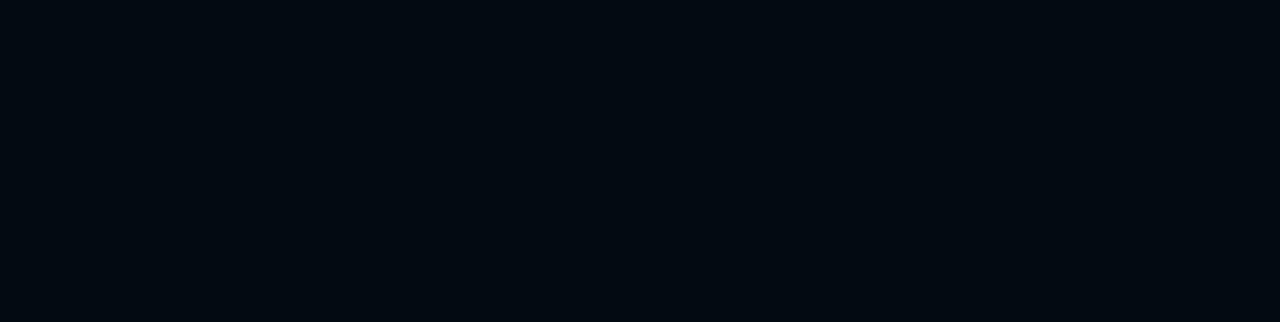
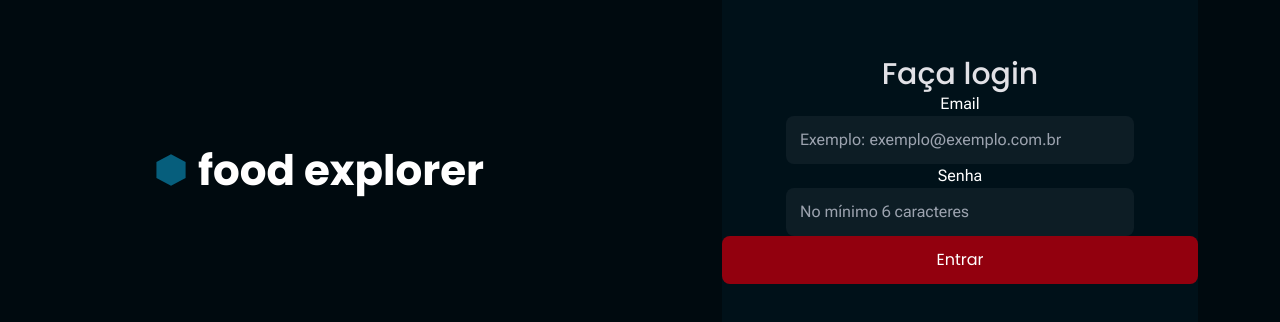
Before and after one commit to wenblack/food-explorer-next-tailwind-ts, a Next.js app: page /login in a window 1280 px wide. Shown: the part 230-552 px from the top of the page. Built offline with nearby package versions, Linux system fonts and the light colour scheme.

Commit message:
❌ Added Enter Button ❌

```diff
--- a/src/components/Button/index.tsx
+++ b/src/components/Button/index.tsx
@@ -23,7 +23,7 @@
         )
     }
     return(
-            <button className={`flex h-12 hover:opacity-80 w-full items-center bg-bgbutton gap-3 rounded-lg justify-center py-[14px] bg-redButton ${poppins.className}`}>
+            <button className={`flex  h-12 hover:opacity-80 w-full items-center bg-bgbutton gap-3 rounded-lg justify-center py-[14px] bg-redButton ${poppins.className}`}>
                 <span>
                     {value}
                 </span>
--- /dev/null
+++ b/src/components/Heading/index.tsx
@@ -0,0 +1,24 @@
+import { Poppins } from 'next/font/google'
+
+const poppins = Poppins({ subsets: ['latin'], weight: ['500', '400', '700', '600'] })
+
+
+interface titleProps {
+    h1: boolean
+    value: string
+}
+
+export function Heading ({h1,value}:titleProps){
+    if(h1){
+       return (
+            <h1 className={`font-medium   text-title text-3xl ${poppins.className} `}>
+                {value}
+            </h1>
+    )
+    }
+    return (
+            <h2 className={`font-medium  text-title text-3xl ${poppins.className} `}>
+                {value}
+            </h2>
+    )
+}
--- /dev/null
+++ b/src/components/Input/index.tsx
@@ -0,0 +1,15 @@
+interface inputProps{
+    value: string
+    label: string
+}
+
+export function Input ({value, label}:inputProps){
+    return(
+        <>
+            <label htmlFor="form">{label}</label>
+            <form id="form" name="form" action="" className="flex font-normal w-[70vw]  max-w-[348px] h-12 bg-bgForm gap-3 rounded-lg pl-[14px]">
+                <input autoFocus autoComplete="email" className="bg-transparent w-full outline-none font-normal text-base " placeholder={value}></input>
+            </form>
+        </>
+    )
+}
--- a/src/pages/login/index.tsx
+++ b/src/pages/login/index.tsx
@@ -1,12 +1,28 @@
-import { Roboto_Flex } from 'next/font/google'
+import { Logo } from '@/components/Logo'
+import { Roboto_Flex, Poppins } from 'next/font/google'
+import { Input } from '@/components/Input'
+import { Heading } from '@/components/Heading'
+import { Button } from '@/components/Button'
 
 const roboto = Roboto_Flex({ subsets: ['latin'] })
+const poppins = Poppins({ subsets: ['latin'] , weight:['700','600']})
 
 export default function Login() {
   return (
-    <div className={`min-h-screen flex  w-screen bg-bgPrimary ${roboto.className}`}>
-      <main>
+      <main className={`min-h-screen overflow-hidden h-fulll grid md:grid-cols-2 lg:grid-cols-2 sm:grid-cols-1 w-screen bg-bgPrimary  ${roboto.className}`}>
+       <div className='hidden  bg-bgPrimary text-white md:grid  lg:grid md:h-[100vh] items-center justify-center'>
+        <span className={`flex items-center gap-3 text-[42px] font-bold ${poppins.className}`}>
+        <Logo></Logo>
+        </span>
+       </div>
+       <div className=' text-white grid h-[100vh] items-center justify-center'>
+        <div className=' flex flex-col items-center justify-center h-[100vh] w-[80vw] max-h-[540px] max-w-[476px] bg-bgContentForm rounded-lg'>
+          <Heading h1 value='Faça login' ></Heading>
+          <Input value='Exemplo: exemplo@exemplo.com.br' label='Email' />
+          <Input value='No mínimo 6 caracteres' label='Senha' />
+          <Button value='Entrar' />
+        </div>
+       </div>
       </main>
-    </div>
   )
 }
```
